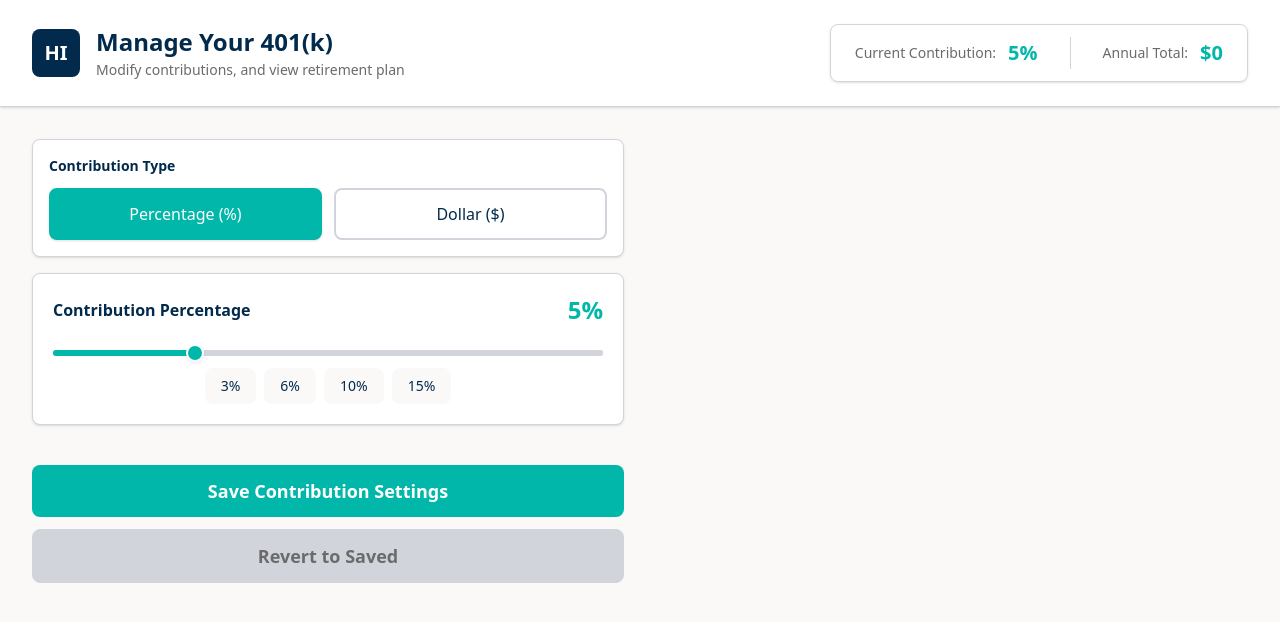
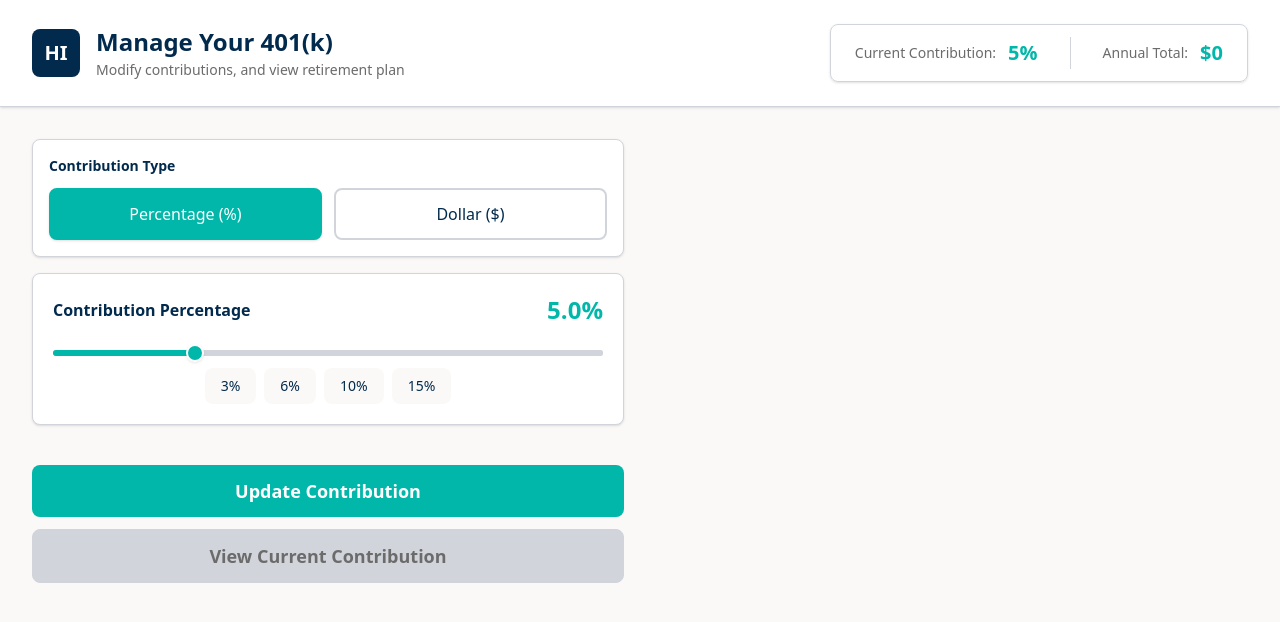
Before and after one commit to nlin0/hi-401k, a React (Vite) app in the folder frontend/: page / in a window 1280 px wide. Shown: the top 622 px of the page. Built offline with nearby package versions, Linux system fonts and the light colour scheme; no server answers.

Commit message:
small ui update: text change

```diff
--- a/frontend/src/components/ContributionInput.jsx
+++ b/frontend/src/components/ContributionInput.jsx
@@ -20,12 +20,15 @@ export default function ContributionInput({ type, value, setValue, salary, paych
             <label className="block font-semibold text-[var(--hi-dark-navy)]">
               Contribution Percentage
             </label>
-            <div className="text-2xl font-bold text-[var(--hi-primary-blue)]">{value}%</div>
+            <div className="text-2xl font-bold text-[var(--hi-primary-blue)]">
+              {Number(value).toFixed(1)}%
+            </div>
           </div>
           <input
             type="range"
             min="0"
             max="20"
+            step="0.1"
             value={value}
             onChange={(e) => setValue(Number(e.target.value))}
             style={{
--- a/frontend/src/components/ResetButton.jsx
+++ b/frontend/src/components/ResetButton.jsx
@@ -7,7 +7,7 @@ export default function ResetButton({ onReset, disabled }) {
       py-3 rounded-lg text-lg font-semibold border border-[var(--hi-gray-border)]
       hover:bg-[var(--hi-neutral-light)] transition disabled:bg-[var(--hi-gray-border)] disabled:text-[var(--hi-gray-text)]"
     >
-      Revert to Saved
+      View Current Contribution
     </button>
   );
 }
--- a/frontend/src/components/SaveButton.jsx
+++ b/frontend/src/components/SaveButton.jsx
@@ -7,7 +7,7 @@ export default function SaveButton({ onSave, loading }) {
       py-3 rounded-lg text-lg font-semibold hover:opacity-90 transition
       disabled:bg-[var(--hi-gray-border)] disabled:text-[var(--hi-white)] disabled:cursor-not-allowed disabled:opacity-70"
     >
-      {loading ? "Saving..." : "Save Contribution Settings"}
+      {loading ? "Saving..." : "Update Contribution"}
     </button>
   );
 }
```
